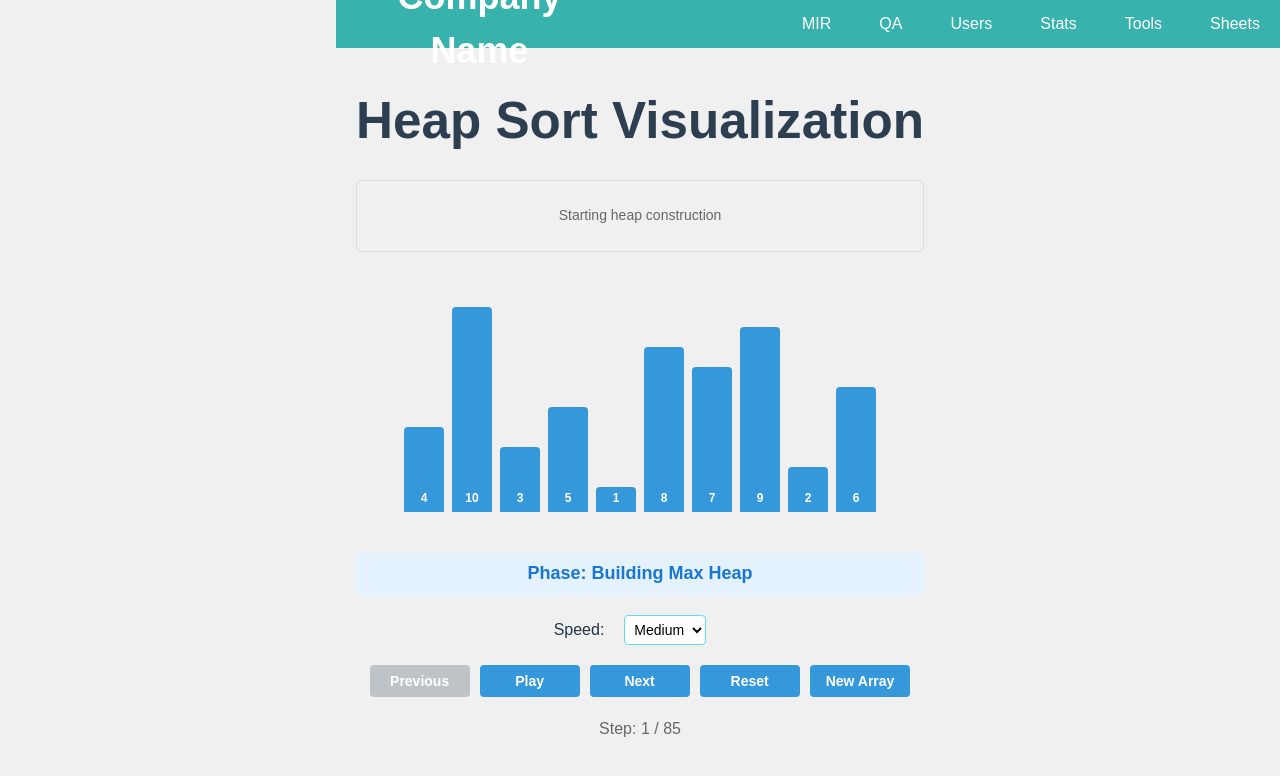
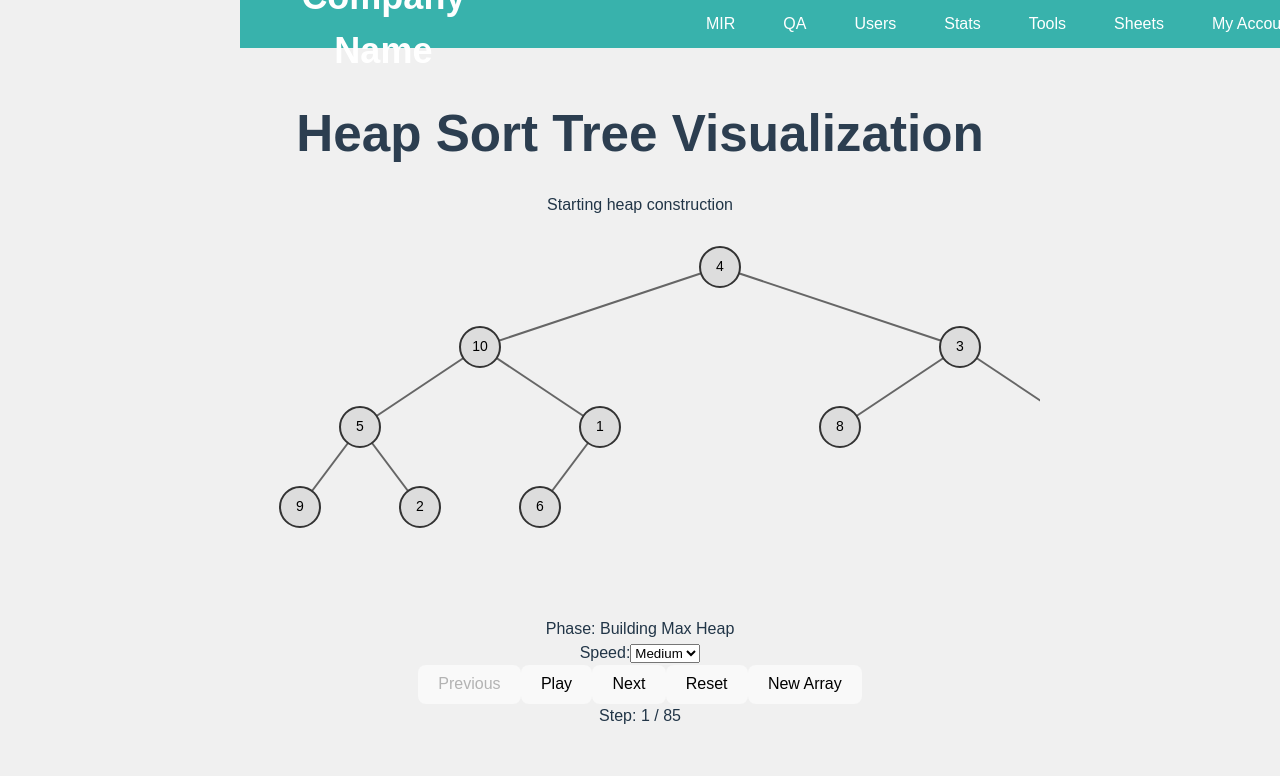
Before and after one commit to TrizzlyBare/Algorithm-Visualizers, a React (Vite) app in the folder client/: page /heap-sort in a window 1280 px wide. Shown: the top 776 px of the page. Built offline with nearby package versions, Linux system fonts and the light colour scheme.

Commit message:
Fixed Heap sort

```diff
--- a/client/src/components/algorithm/sortingAlgorithm/HeapSort.tsx
+++ b/client/src/components/algorithm/sortingAlgorithm/HeapSort.tsx
@@ -1,5 +1,18 @@
 import React, { useState, useEffect } from "react";
-import "../../../styles/HeapSort.css";
+
+// Calculate node positions for a perfect binary tree
+const calculateNodePosition = (
+  level: number,
+  position: number,
+  totalLevels: number
+) => {
+  const verticalSpacing = 80;
+  const width = Math.pow(2, totalLevels) * 60;
+  const horizontalSpacing = width / Math.pow(2, level);
+  const x = horizontalSpacing * (position + 0.5);
+  const y = level * verticalSpacing + 50;
+  return { x, y };
+};
 
 interface SortStep {
   array: number[];
@@ -28,6 +41,7 @@ const HeapSort: React.FC = () => {
     setIsPlaying(false);
   };
 
+  // Rest of the sorting logic remains the same...
   useEffect(() => {
     const newSteps: SortStep[] = [];
     const arr = [...array];
@@ -37,7 +51,6 @@ const HeapSort: React.FC = () => {
 
   useEffect(() => {
     let intervalId: NodeJS.Timeout;
-
     if (isPlaying && currentStep < steps.length - 1) {
       intervalId = setInterval(() => {
         setCurrentStep((prev) => {
@@ -49,7 +62,6 @@ const HeapSort: React.FC = () => {
         });
       }, speed);
     }
-
     return () => {
       if (intervalId) {
         clearInterval(intervalId);
@@ -135,16 +147,12 @@ const HeapSort: React.FC = () => {
       message: `Comparing root ${arr[i]} with its children`,
     });
 
-    if (left < n) {
-      if (arr[left] > arr[largest]) {
-        largest = left;
-      }
+    if (left < n && arr[left] > arr[largest]) {
+      largest = left;
     }
 
-    if (right < n) {
-      if (arr[right] > arr[largest]) {
-        largest = right;
-      }
+    if (right < n && arr[right] > arr[largest]) {
+      largest = right;
     }
 
     if (largest !== i) {
@@ -174,80 +182,151 @@ const HeapSort: React.FC = () => {
     }
   };
 
-  const getBarClassName = (index: number) => {
-    if (!steps[currentStep]) return "array-bar";
+  // Tree visualization component
+  const TreeNode: React.FC<{
+    value: number;
+    index: number;
+    level: number;
+    position: number;
+    totalLevels: number;
+    className: string;
+  }> = ({ value, index, level, position, totalLevels, className }) => {
+    const { x, y } = calculateNodePosition(level, position, totalLevels);
+    const left = 2 * index + 1;
+    const right = 2 * index + 2;
+    const currentArray = steps[currentStep]?.array || [];
 
-    const { heapRoot, comparing, swapping, sorted } = steps[currentStep];
-    let className = "array-bar";
-
-    if (sorted.includes(index)) {
-      className += " sorted";
-    } else if (index === heapRoot) {
-      className += " heap-root";
-    } else if (comparing.includes(index)) {
-      className += " comparing";
-    } else if (swapping.includes(index)) {
-      className += " swapping";
-    }
-
-    return className;
+    return (
+      <g>
+        {/* Draw lines to children */}
+        {left < currentArray.length && (
+          <line
+            x1={x}
+            y1={y}
+            x2={calculateNodePosition(level + 1, position * 2, totalLevels).x}
+            y2={calculateNodePosition(level + 1, position * 2, totalLevels).y}
+            stroke="#666"
+            strokeWidth="2"
+          />
+        )}
+        {right < currentArray.length && (
+          <line
+            x1={x}
+            y1={y}
+            x2={
+              calculateNodePosition(level + 1, position * 2 + 1, totalLevels).x
+            }
+            y2={
+              calculateNodePosition(level + 1, position * 2 + 1, totalLevels).y
+            }
+            stroke="#666"
+            strokeWidth="2"
+          />
+        )}
+        {/* Draw node */}
+        <circle
+          cx={x}
+          cy={y}
+          r="20"
+          className={className}
+          fill={
+            className.includes("sorted")
+              ? "#4CAF50"
+              : className.includes("heap-root")
+              ? "#FFC107"
+              : className.includes("comparing")
+              ? "#2196F3"
+              : className.includes("swapping")
+              ? "#FF5722"
+              : "#ddd"
+          }
+          stroke="#333"
+          strokeWidth="2"
+        />
+        <text
+          x={x}
+          y={y}
+          textAnchor="middle"
+          dy=".3em"
+          fill="#000"
+          fontSize="14px"
+        >
+          {value}
+        </text>
+      </g>
+    );
   };
 
-  const handlePlayPause = () => {
-    setIsPlaying(!isPlaying);
-  };
-
-  const handleReset = () => {
-    setCurrentStep(0);
-    setIsPlaying(false);
-  };
-
-  const handleSpeedChange = (newSpeed: number) => {
-    setSpeed(newSpeed);
+  const getNodeClassName = (index: number) => {
+    if (!steps[currentStep]) return "";
+    const { heapRoot, comparing, swapping, sorted } = steps[currentStep];
+    if (sorted.includes(index)) return "sorted";
+    if (index === heapRoot) return "heap-root";
+    if (comparing.includes(index)) return "comparing";
+    if (swapping.includes(index)) return "swapping";
+    return "";
   };
 
   return (
-    <div className="sort-container">
-      <h1>Heap Sort Visualization</h1>
-      <div className="message-box">{steps[currentStep]?.message}</div>
-      <div className="array-container">
-        {steps[currentStep]?.array.map((value, index) => (
-          <div
-            key={index}
-            className={getBarClassName(index)}
-            style={{ height: `${value * 20}px` }}
-          >
-            {value}
-          </div>
-        ))}
+    <div className="w-full max-w-4xl mx-auto p-4">
+      <h1 className="text-2xl font-bold mb-4">Heap Sort Tree Visualization</h1>
+      <div className="bg-gray-100 p-4 mb-4 rounded">
+        {steps[currentStep]?.message}
       </div>
-      <div className="phase-indicator">
+
+      <div className="relative w-full" style={{ height: "400px" }}>
+        <svg width="100%" height="100%" viewBox="0 0 800 400">
+          {steps[currentStep]?.array.map((value, index) => {
+            const level = Math.floor(Math.log2(index + 1));
+            const position = index - Math.pow(2, level) + 1;
+            const totalLevels = Math.floor(Math.log2(array.length)) + 1;
+            return (
+              <TreeNode
+                key={index}
+                value={value}
+                index={index}
+                level={level}
+                position={position}
+                totalLevels={totalLevels}
+                className={getNodeClassName(index)}
+              />
+            );
+          })}
+        </svg>
+      </div>
+
+      <div className="mb-4">
         Phase:{" "}
         {steps[currentStep]?.phase === "buildHeap"
           ? "Building Max Heap"
           : "Extracting Maximum"}
       </div>
-      <div className="speed-control">
-        <label>Speed: </label>
+
+      <div className="mb-4">
+        <label className="mr-2">Speed:</label>
         <select
           value={speed}
-          onChange={(e) => handleSpeedChange(Number(e.target.value))}
-          className="speed-select"
+          onChange={(e) => setSpeed(Number(e.target.value))}
+          className="border p-1 rounded"
         >
           <option value={1000}>Slow</option>
           <option value={500}>Medium</option>
           <option value={200}>Fast</option>
         </select>
       </div>
-      <div className="controls-container">
+
+      <div className="flex gap-2">
         <button
           onClick={() => setCurrentStep((prev) => Math.max(0, prev - 1))}
           disabled={currentStep === 0 || isPlaying}
-          className="control-button"
+          className="px-4 py-2 bg-blue-500 text-white rounded disabled:opacity-50"
         >
           Previous
         </button>
-        <button onClick={handlePlayPause} className="control-button">
+        <button
+          onClick={() => setIsPlaying(!isPlaying)}
+          className="px-4 py-2 bg-green-500 text-white rounded"
+        >
           {isPlaying ? "Pause" : "Play"}
         </button>
         <button
@@ -255,18 +334,28 @@ const HeapSort: React.FC = () => {
             setCurrentStep((prev) => Math.min(steps.length - 1, prev + 1))
           }
           disabled={currentStep === steps.length - 1 || isPlaying}
-          className="control-button"
+          className="px-4 py-2 bg-blue-500 text-white rounded disabled:opacity-50"
         >
           Next
         </button>
-        <button onClick={handleReset} className="control-button">
+        <button
+          onClick={() => {
+            setCurrentStep(0);
+            setIsPlaying(false);
+          }}
+          className="px-4 py-2 bg-yellow-500 text-white rounded"
+        >
           Reset
         </button>
-        <button onClick={generateRandomArray} className="control-button">
+        <button
+          onClick={generateRandomArray}
+          className="px-4 py-2 bg-purple-500 text-white rounded"
+        >
           New Array
         </button>
       </div>
-      <div className="step-info">
+
+      <div className="mt-4">
         Step: {currentStep + 1} / {steps.length}
       </div>
     </div>
```
